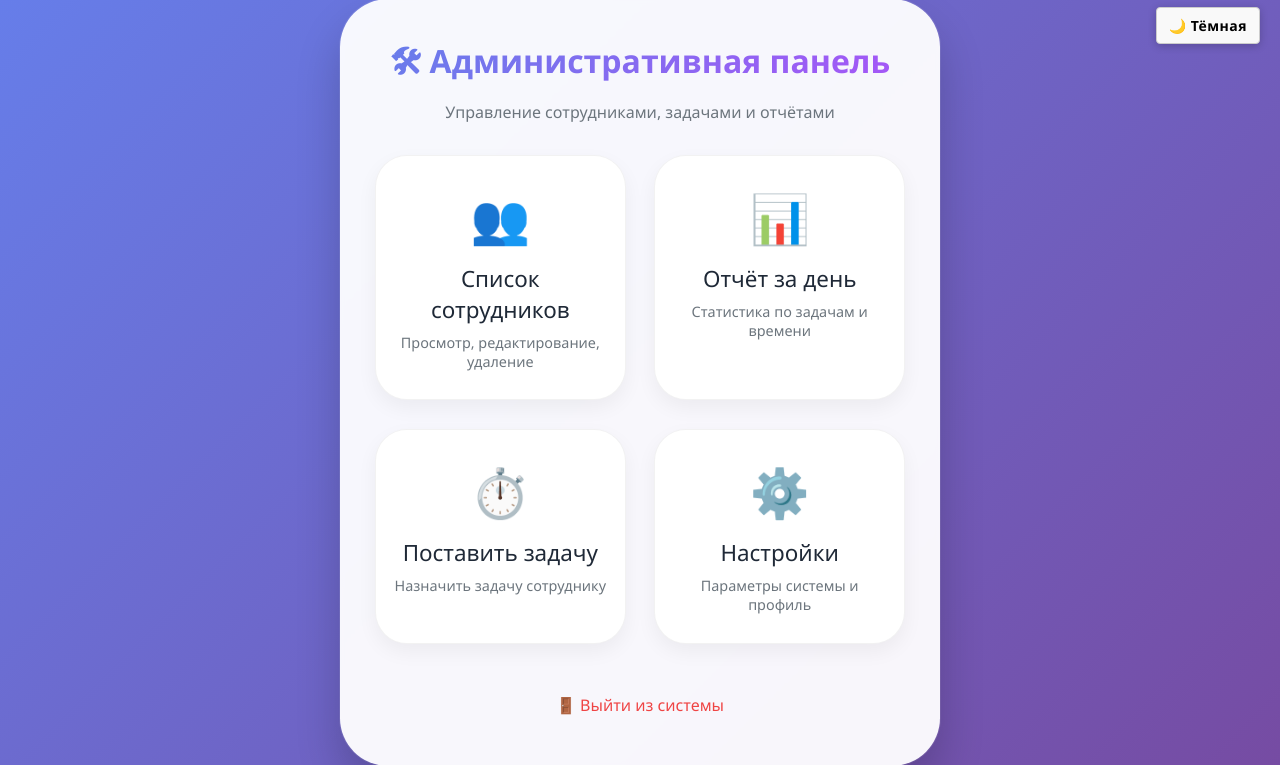
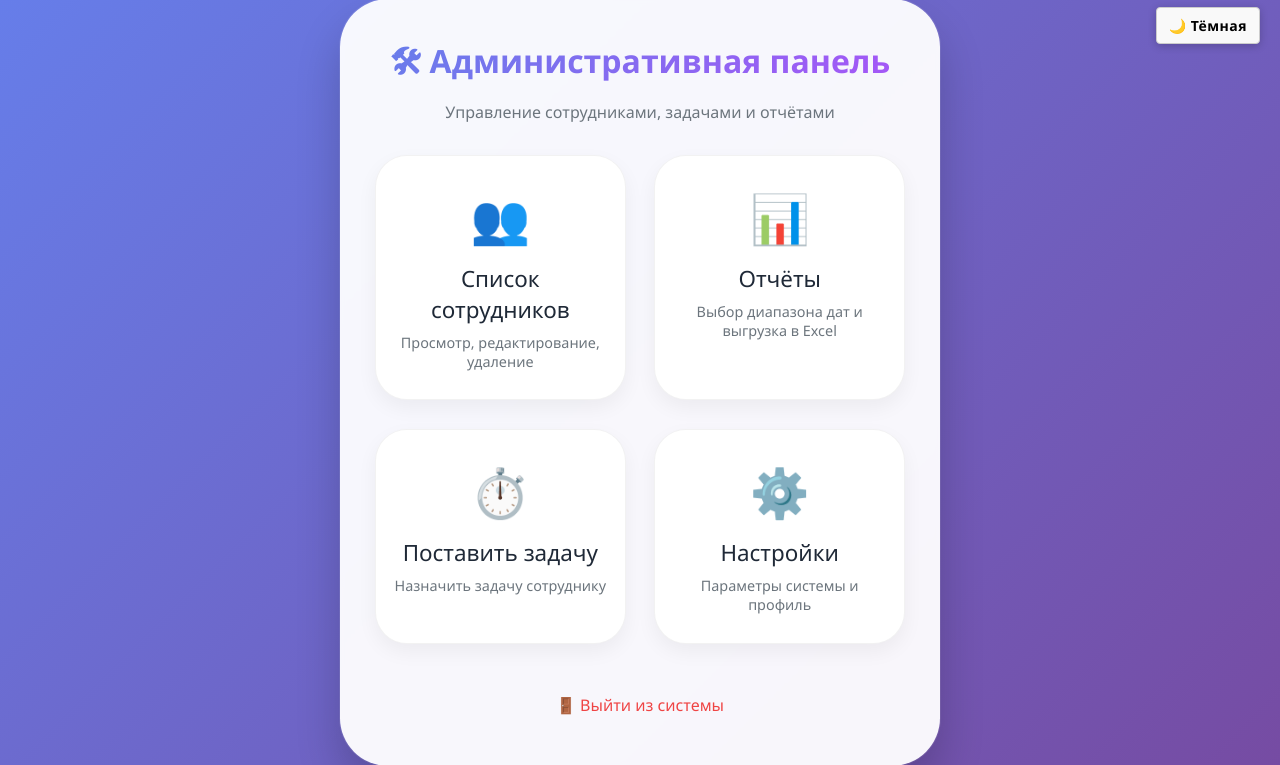
Before and after one commit to jansavitskiy/WunderWorkers, a Flask app: page /admin in a window 1280 px wide. Shown: the part 21-786 px from the top of the page. Run offline with Flask 3, Linux system fonts and the light colour scheme; the visitor is signed in with stand-in values (Sample User, id 1).

Commit message:
Update admin.html

```diff
--- a/templates/admin.html
+++ b/templates/admin.html
@@ -19,8 +19,8 @@
         </a>
         <a href="{{ url_for('daily_report') }}" class="admin-card">
             <div class="card-icon">📊</div>
-            <h3>Отчёт за день</h3>
-            <p>Статистика по задачам и времени</p>
+            <h3>Отчёты</h3>
+            <p>Выбор диапазона дат и выгрузка в Excel</p>
         </a>
         <a href="{{ url_for('assign_task') }}" class="admin-card">
             <div class="card-icon">⏱️</div>
```
